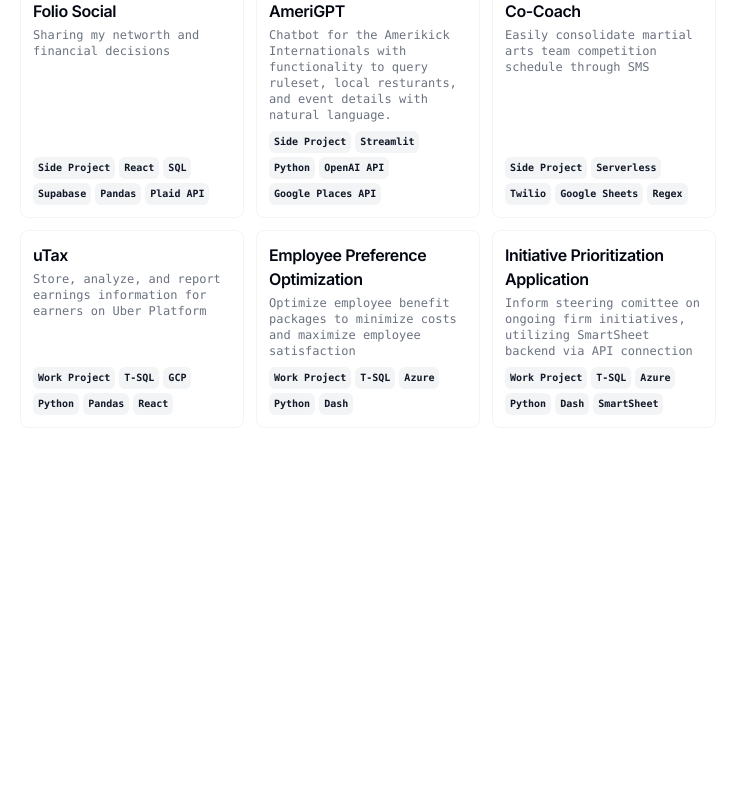
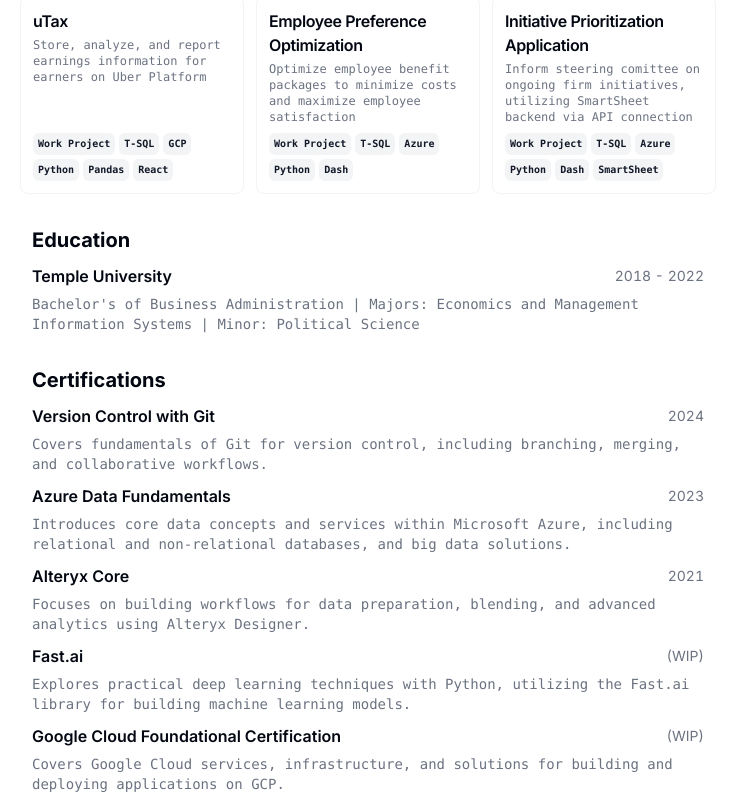
Before and after one commit to derekmeegan/cv, a Next.js app: page / in a window 1280 px wide. Shown: the part 1140-1940 px from the top of the page, without its empty margins (272-1006 px from the left). Before the commit the page ends 1632 px from the top, so only its background shows below. Built offline with nearby package versions, Linux system fonts and the light colour scheme.

Commit message:
add certifications section

```diff
--- a/src/app/page.tsx
+++ b/src/app/page.tsx
@@ -149,6 +149,22 @@ export default function Page() {
                 );
               })}
             </Section>
+            <Section className="print-force-new-page scroll-mb-16">
+              <h2 className="text-xl font-bold">Projects</h2>
+              <div className="-mx-3 grid grid-cols-1 gap-3 print:grid-cols-3 print:gap-2 md:grid-cols-2 lg:grid-cols-3">
+                {RESUME_DATA.projects.map((project) => {
+                  return (
+                    <ProjectCard
+                      key={project.title}
+                      title={project.title}
+                      description={project.description}
+                      tags={project.techStack}
+                      link={"link" in project ? project.link.href : undefined}
+                    />
+                  );
+                })}
+              </div>
+            </Section>
             <Section>
               <h2 className="text-xl font-bold">Education</h2>
               {RESUME_DATA.education.map((education) => {
@@ -172,27 +188,32 @@ export default function Page() {
               })}
             </Section>
             <Section>
+              <h2 className="text-xl font-bold">Certifications</h2>
+              {RESUME_DATA.certifications.map((certification) => {
+                return (
+                  <Card key={certification.name}>
+                    <CardHeader>
+                      <div className="flex items-center justify-between gap-x-2 text-base">
+                        <h3 className="font-semibold leading-none">
+                          {certification.name}
+                        </h3>
+                        <div className="text-sm tabular-nums text-gray-500">
+                          {certification.year}
+                        </div>
+                      </div>
+                    </CardHeader>
+                    <CardContent className="mt-2">
+                      {certification.content}
+                    </CardContent>
+                  </Card>
+                );
+              })}
+            </Section>
+            <Section>
               <h2 className="text-xl font-bold">Skills</h2>
               <div className="flex flex-wrap gap-1">
                 {RESUME_DATA.skills.map((skill) => {
                   return <Badge key={skill}>{skill}</Badge>;
-                })}
-              </div>
-            </Section>
-
-            <Section className="print-force-new-page scroll-mb-16">
-              <h2 className="text-xl font-bold">Projects</h2>
-              <div className="-mx-3 grid grid-cols-1 gap-3 print:grid-cols-3 print:gap-2 md:grid-cols-2 lg:grid-cols-3">
-                {RESUME_DATA.projects.map((project) => {
-                  return (
-                    <ProjectCard
-                      key={project.title}
-                      title={project.title}
-                      description={project.description}
-                      tags={project.techStack}
-                      link={"link" in project ? project.link.href : undefined}
-                    />
-                  );
                 })}
               </div>
             </Section>
--- a/src/data/resume-data.tsx
+++ b/src/data/resume-data.tsx
@@ -65,6 +65,38 @@ export const RESUME_DATA = {
       end: "2022",
     },
   ],
+  certifications: [
+    {
+      name: "Version Control with Git",
+      content:
+        "Covers fundamentals of Git for version control, including branching, merging, and collaborative workflows.",
+      year: "2024",
+    },
+    {
+      name: "Azure Data Fundamentals",
+      content:
+        "Introduces core data concepts and services within Microsoft Azure, including relational and non-relational databases, and big data solutions.",
+      year: "2023",
+    },
+    {
+      name: "Alteryx Core",
+      content:
+        "Focuses on building workflows for data preparation, blending, and advanced analytics using Alteryx Designer.",
+      year: "2021",
+    },
+    {
+      name: "Fast.ai",
+      content:
+        "Explores practical deep learning techniques with Python, utilizing the Fast.ai library for building machine learning models.",
+      year: "(WIP)",
+    },
+    {
+      name: "Google Cloud Foundational Certification",
+      content:
+        "Covers Google Cloud services, infrastructure, and solutions for building and deploying applications on GCP.",
+      year: "(WIP)",
+    },
+  ],
   work: [
     {
       company: "Grant Thornton",
@@ -107,6 +139,24 @@ export const RESUME_DATA = {
   ],
   projects: [
     {
+      title: "AmerikickGPT",
+      techStack: [
+        "Side Project",
+        "Streamlit",
+        "Python",
+        "OpenAI API",
+        "Google Places API",
+        "Selenium",
+        "GCP",
+      ],
+      description:
+        "Chatbot for the Amerikick Internationals with functionality to query ruleset, local resturants, and event details with natural language.",
+      link: {
+        label: "",
+        href: "",
+      },
+    },
+    {
       title: "Folio Social",
       techStack: [
         "Side Project",
@@ -122,22 +172,6 @@ export const RESUME_DATA = {
         href: "",
         // label: "folio-social.com",
         // href: "https://folio-social.com/",
-      },
-    },
-    {
-      title: "AmeriGPT",
-      techStack: [
-        "Side Project",
-        "Streamlit",
-        "Python",
-        "OpenAI API",
-        "Google Places API",
-      ],
-      description:
-        "Chatbot for the Amerikick Internationals with functionality to query ruleset, local resturants, and event details with natural language.",
-      link: {
-        label: "",
-        href: "",
       },
     },
     {
```
